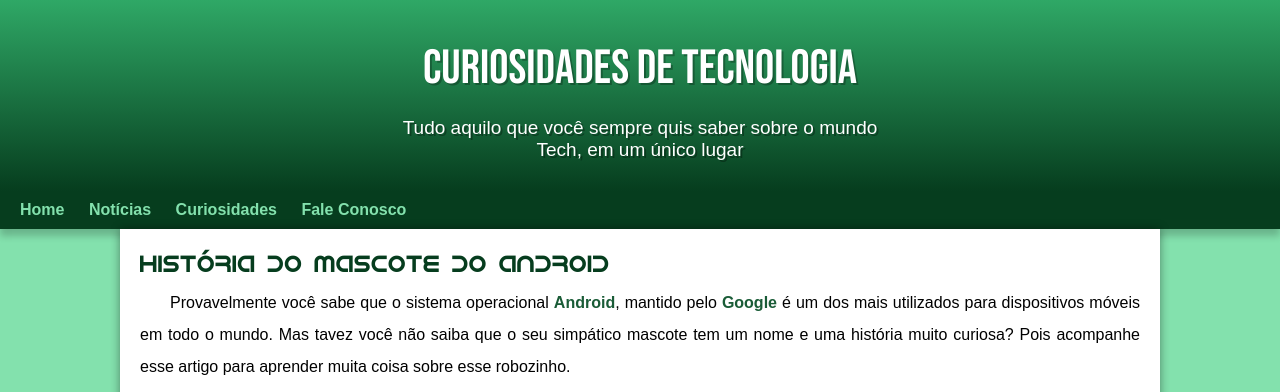
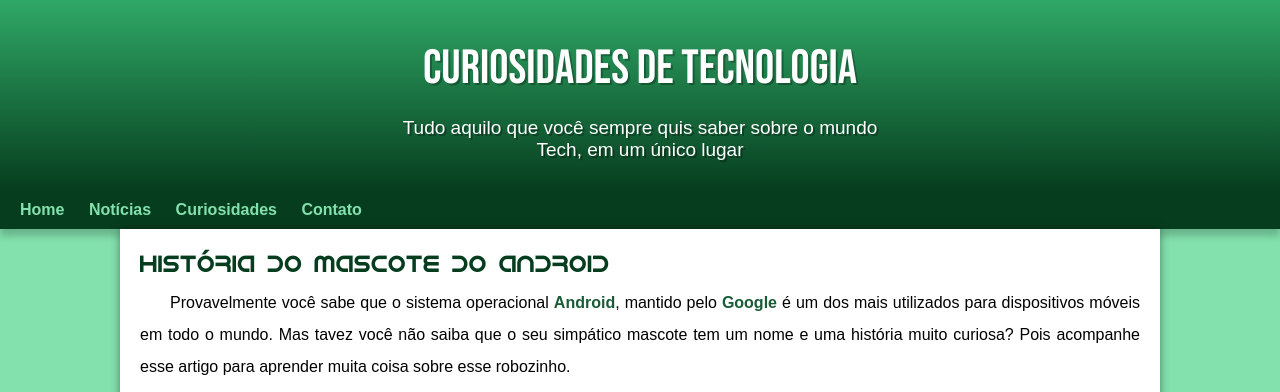
Before and after one commit to QueirozT/projeto-andoid, a Jekyll site: the page index.html, which Jekyll copies as it is, in a window 1280 px wide and 900 px high. Shown: the top 392 px of the window. Built offline with Jekyll 4.4.1, drawn with Linux system fonts in a browser that asks for light colours.

```diff
--- a/index.html
+++ b/index.html
@@ -25,8 +25,8 @@
     <nav>
         <a href="#">Home</a>
         <a href="#">Notícias</a>
-        <a href="#">Curiosidades</a>
-        <a href="#">Fale Conosco</a>
+        <a href="index.html#extra">Curiosidades</a>
+        <a href="#">Contato</a>
     </nav>
 
     <!-- Conteúdo principal. -->
@@ -108,7 +108,7 @@
             </div>
 
             <!-- Conteúdo Extra -->
-            <aside>
+            <aside id="extra">
                 <h3>Quer aprender mais?</h3>
 
                 <p>
```
